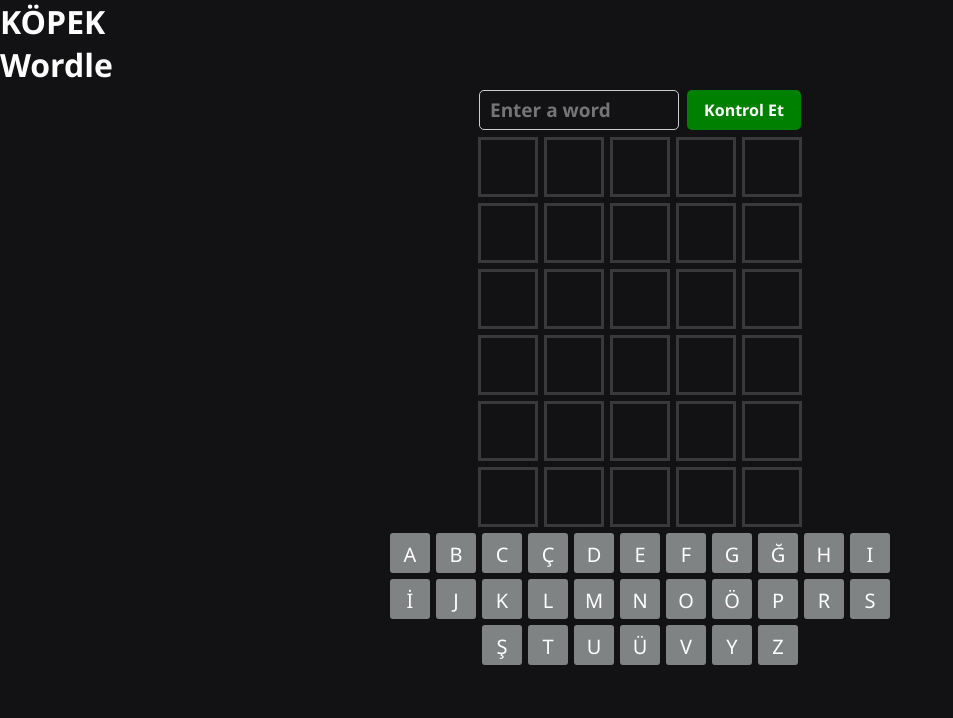
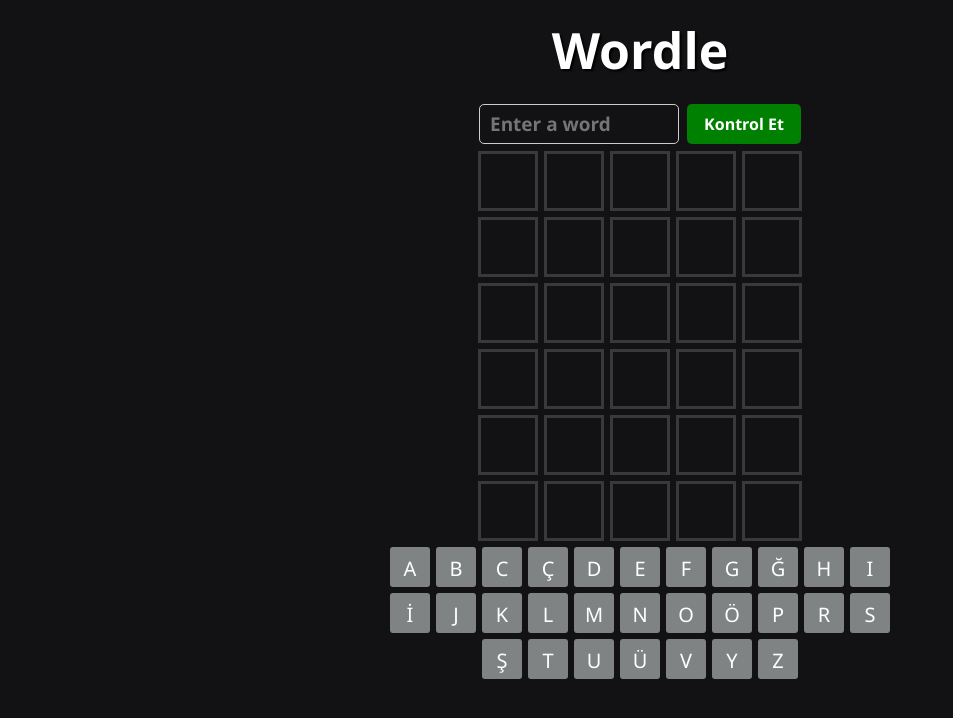
Before and after one commit to ahmet-kok/wordle, a Next.js app: page /wordle in a window 1280 px wide. Shown: the top 718 px of the page, without its empty margins (0-953 px from the left). Built offline with nearby package versions, Linux system fonts and the light colour scheme.

Commit message:
dependency fix

```diff
--- a/src/pages/_app.js
+++ b/src/pages/_app.js
@@ -2,5 +2,6 @@
 import '@/styles/wordle.css'
 
 export default function App({ Component, pageProps }) {
+  //#202024
   return <Component {...pageProps} />
 }
--- a/src/pages/wordle/index.js
+++ b/src/pages/wordle/index.js
@@ -48,7 +48,7 @@
       new Keyboard("Y", "#808384", "Y"),
       new Keyboard("Z", "#808384", "Z"),
     ]);
-  }, []);
+  }, [setKeyboard]);
 
   const [gameRound, setGameRound] = useState(0);
   const DICTIONARY = [
@@ -80,7 +80,18 @@
   const [SELECTEDWORD, SETSELECTEDEDWORD] = useState("");
   useEffect(() => {
     SETSELECTEDEDWORD(WORDS[Math.floor(Math.random() * WORDS.length)]);
-  }, []);
+  }, [
+    gameRound,
+    WORDS,
+    WORDS.length,
+    WORDS[Math.floor(Math.random() * WORDS.length)],
+
+    SELECTEDWORD,
+
+    SETSELECTEDEDWORD,
+
+    WORDS[Math.floor(Math.random() * WORDS.length)],
+  ]);
   const SELECTEDWORDCHARS = SELECTEDWORD.split("");
   let foundGreens = [];
   let foundGreys = [];
@@ -115,17 +126,16 @@
       }
     }
     ); */
-    console.log(foundGreens);
-    console.log(foundOranges);
-    console.log(foundGreys);
   }
   function checkChar(char, index) {
     if (char === SELECTEDWORDCHARS[index]) {
       if (!foundGreens.includes(char)) {
         foundGreens.push(char);
-        newKeyboard.filter((key) => key.value === char).map((key) => {
-          key.color = "green";
-        });
+        newKeyboard
+          .filter((key) => key.value === char)
+          .map((key) => {
+            key.color = "green";
+          });
       }
       newArr[gameRound].color[index] = "green";
     } else if (SELECTEDWORDCHARS.includes(char)) {
@@ -134,9 +144,11 @@
     } else {
       if (!foundGreys.includes(char)) {
         foundGreys.push(char);
-        newKeyboard.filter((key) => key.value === char).map((key) => {
-          key.color = "grey";
-        });
+        newKeyboard
+          .filter((key) => key.value === char)
+          .map((key) => {
+            key.color = "grey";
+          });
       }
       newArr[gameRound].color[index] = "grey";
     }
@@ -160,7 +172,6 @@
   const [structuredWord, setStructuredWord] = useState(structuredWords);
   let newArr = [...structuredWord];
   let newKeyboard = [...keyboard];
-  console.log(newKeyboard);
   const textInput = useRef();
   function onSubmitHandler(event) {
     event.preventDefault();
@@ -170,7 +181,6 @@
       setGameRound(gameRound + 1);
       setStructuredWord(newArr);
       checkWordExist(textInput.current.value);
-      console.log(win);
       if (textInput.current.value === SELECTEDWORD) {
         setWin(1);
       } else if (gameRound == 5) {
@@ -186,9 +196,12 @@
   const [textColor, setTextColor] = useState("orange");
   return (
     <>
-      <div>
-        <h1>{SELECTEDWORD}</h1>
-        {godMode < 20 ? <h1>Wordle</h1> : <h1>Wordle God Mode</h1>}
+      <div className="body">
+        {godMode < 20 ? (
+          <h1 className="title">Wordle</h1>
+        ) : (
+          <h1 className="title">Wordle God Mode</h1>
+        )}
         <div className="input">
           {win == 1 ? (
             <div className="again-box">
@@ -244,9 +257,7 @@
         </div>
 
         <WordleBox word={structuredWord} />
-        <WordleKeyboard
-          keys={keyboard}
-        />
+        <WordleKeyboard keys={keyboard} />
       </div>
     </>
   );
--- a/src/styles/globals.css
+++ b/src/styles/globals.css
@@ -1,6 +1,6 @@
 
 * {
-  background-color: #121214;
+
   color: #fff;
   box-sizing: border-box;
   padding: 0;
--- a/src/styles/wordle.css
+++ b/src/styles/wordle.css
@@ -1,3 +1,15 @@
+* {
+  background-color: #121214;
+
+}
+.title {
+  display: flex;
+  justify-content: center;
+  align-items: center;
+  height: 100px;
+  font-size: 50px;
+  text-shadow: 2px 2px 2px #000;
+}
 .input {
     width: max-content;
     margin-left: auto;
```
